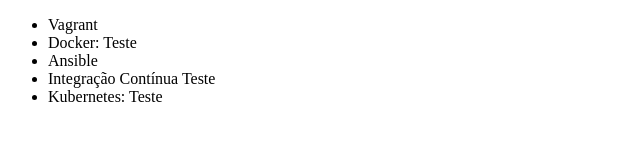
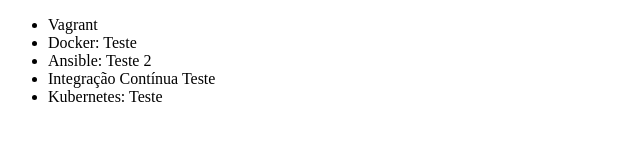
Before and after one commit to Douglas-Carvalho/alura-git, a plain HTML site: page index.html in a window 1280 px wide. Shown: the full height of the page, 0-640 px from the left. Drawn offline with Linux system fonts and the light colour scheme.

Commit message:
alterando nome do curso ansible

```diff
--- a/index.html
+++ b/index.html
@@ -8,7 +8,7 @@
     <ul>
         <li>Vagrant</li>
         <li>Docker: Teste</li>
-        <li>Ansible</li>
+        <li>Ansible: Teste 2</li>
         <li>Integração Contínua Teste</li>
         <li>Kubernetes: Teste</li>
     </ul>
```
